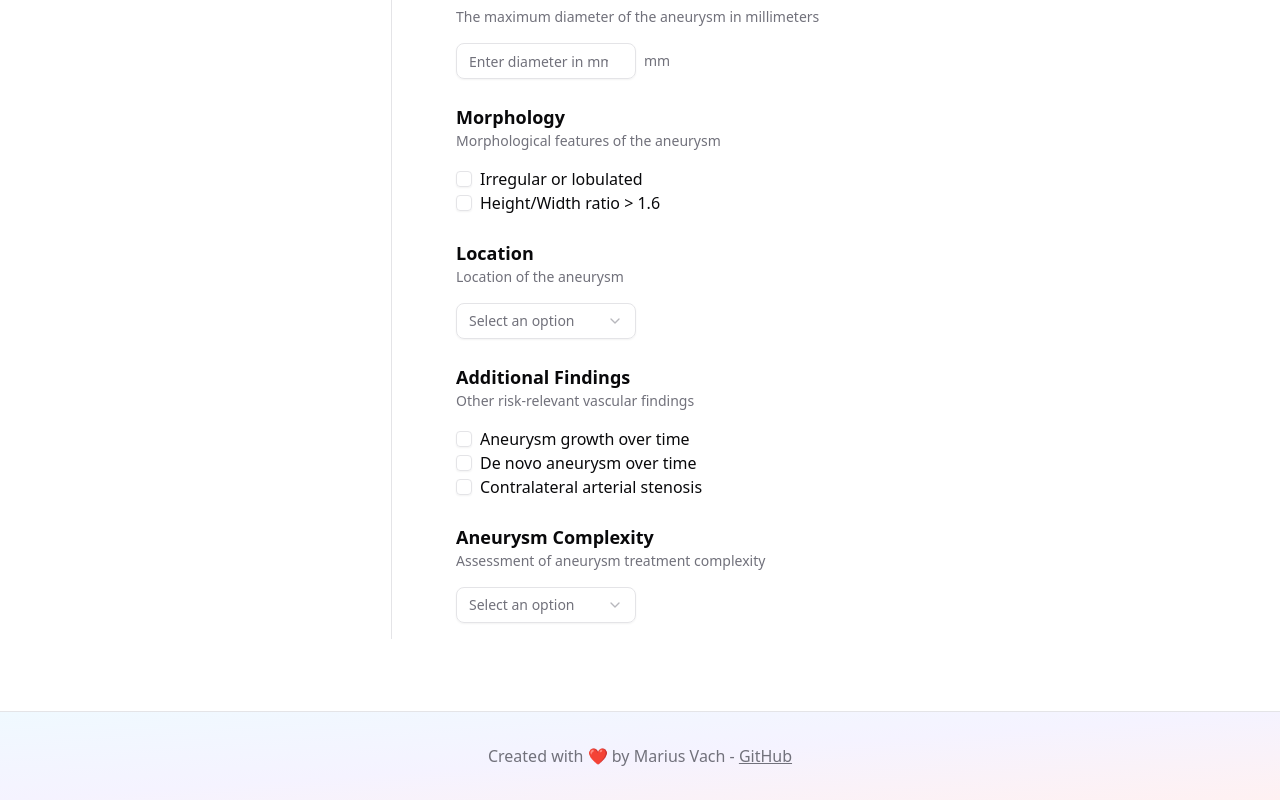
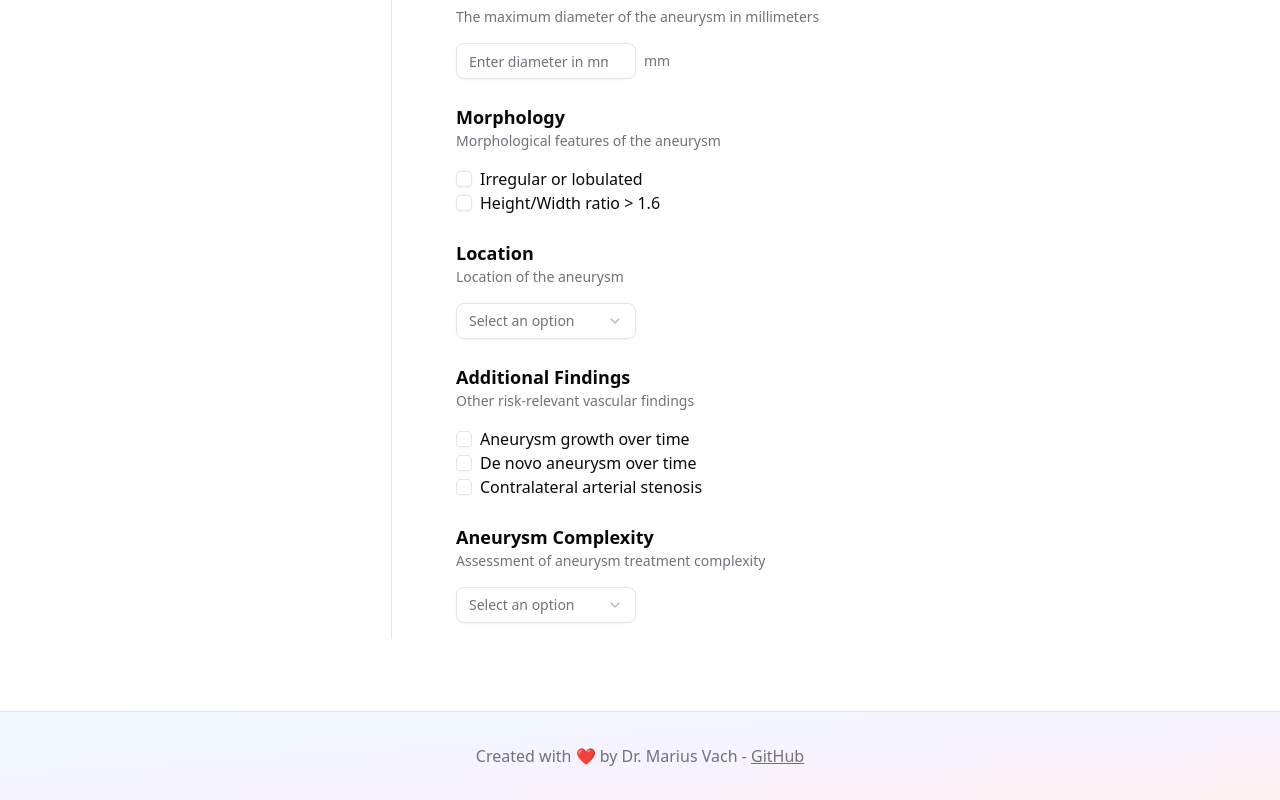
Before and after one commit to vacmar01/aneurysm, a Next.js app: page / in a window 1280 px wide. Shown: the part 1350-2150 px from the top of the page. Built offline with nearby package versions, Linux system fonts and the light colour scheme.

Commit message:
let's call it management

```diff
--- a/app/page.tsx
+++ b/app/page.tsx
@@ -68,7 +68,7 @@ function RecommendationCard({ intervention, conservative, isEmpty }: Scores & {
       icon = Slice
       color = "text-red-500"
     } else {
-      recommendation = "conservative treatment"
+      recommendation = "conservative management"
       icon = Tablets
       color = "text-green-500"
     }
@@ -266,7 +266,7 @@ export default function Home() {
       {/* Footer */}
       <footer className="bg-gradient-to-br from-sky-50 via-violet-50 to-rose-50 border-t mt-16">
         <div className="max-w-[1200px] mx-auto py-8 px-8 text-center text-muted-foreground">
-          <p>Created with ❤️ by Marius Vach - <a href="https://github.com/vacmar01/aneurysm" target="_blank" rel="noopener noreferrer" className="underline hover:text-foreground transition-colors">GitHub</a></p>
+          <p>Created with ❤️ by Dr. Marius Vach - <a href="https://github.com/vacmar01/aneurysm" target="_blank" rel="noopener noreferrer" className="underline hover:text-foreground transition-colors">GitHub</a></p>
         </div>
       </footer>
     </div>
```
